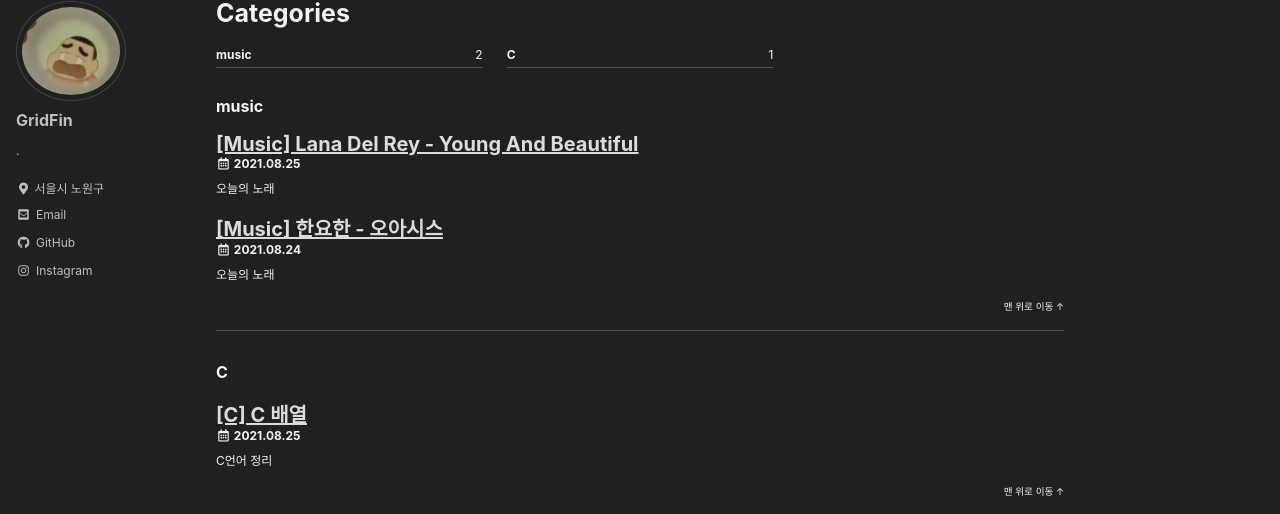
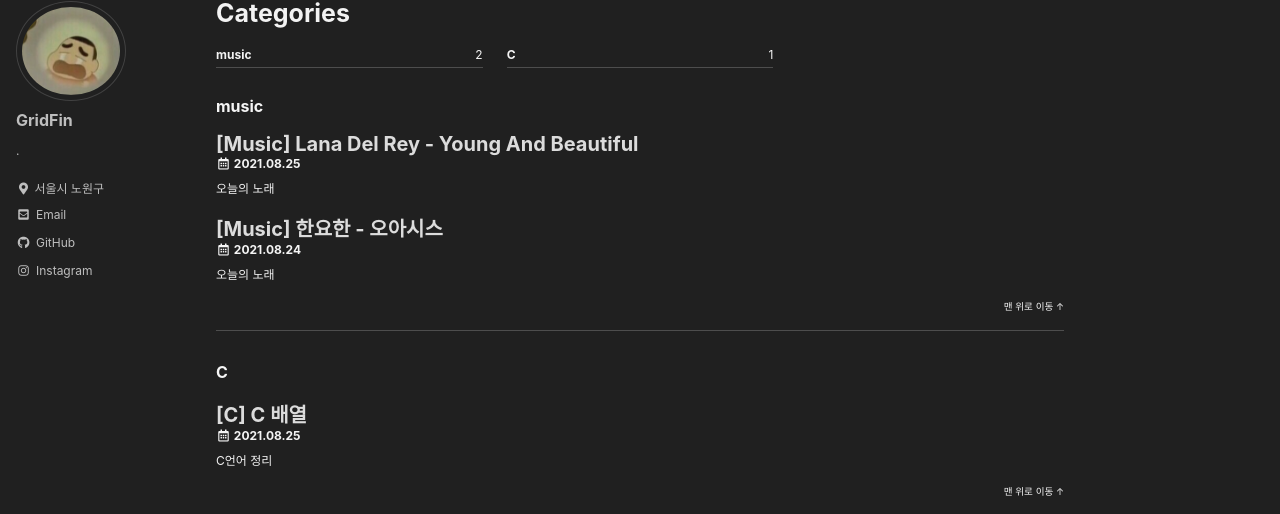
Before and after one commit to GridFin/GridFin.github.io, a Jekyll site: the page built from _pages/categories/category_main.md, in a window 1280 px wide. Shown: the part 80-594 px from the top of the page. Built offline with Jekyll 4.4.1, drawn with Linux system fonts in a browser that asks for light colours; cached includes are drawn as plain includes; some web fonts are replaced.

Commit message:
Update _archive.scss

```diff
--- a/_sass/minimal-mistakes/_archive.scss
+++ b/_sass/minimal-mistakes/_archive.scss
@@ -22,11 +22,13 @@
   position: relative;
 
   a {
+    text-decoration:none;
     position: relative;
     z-index: 10;
   }
 
   a[rel="permalink"] {
+    text-decoration:none;
     position: static;
   }
 }
```
